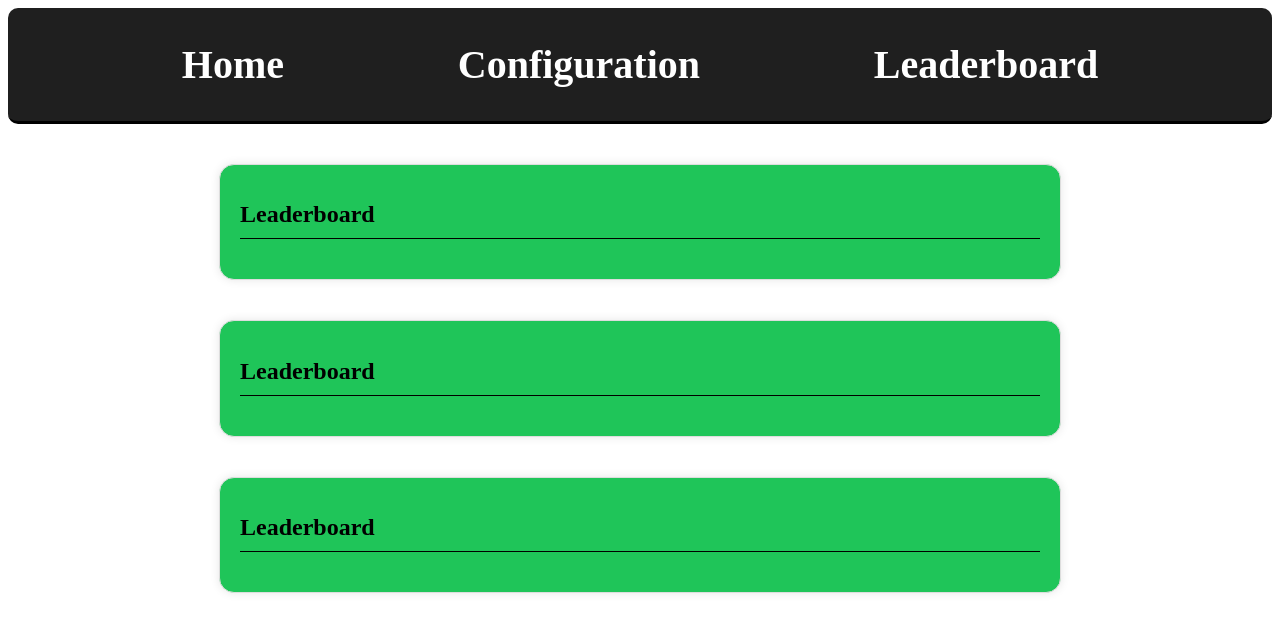
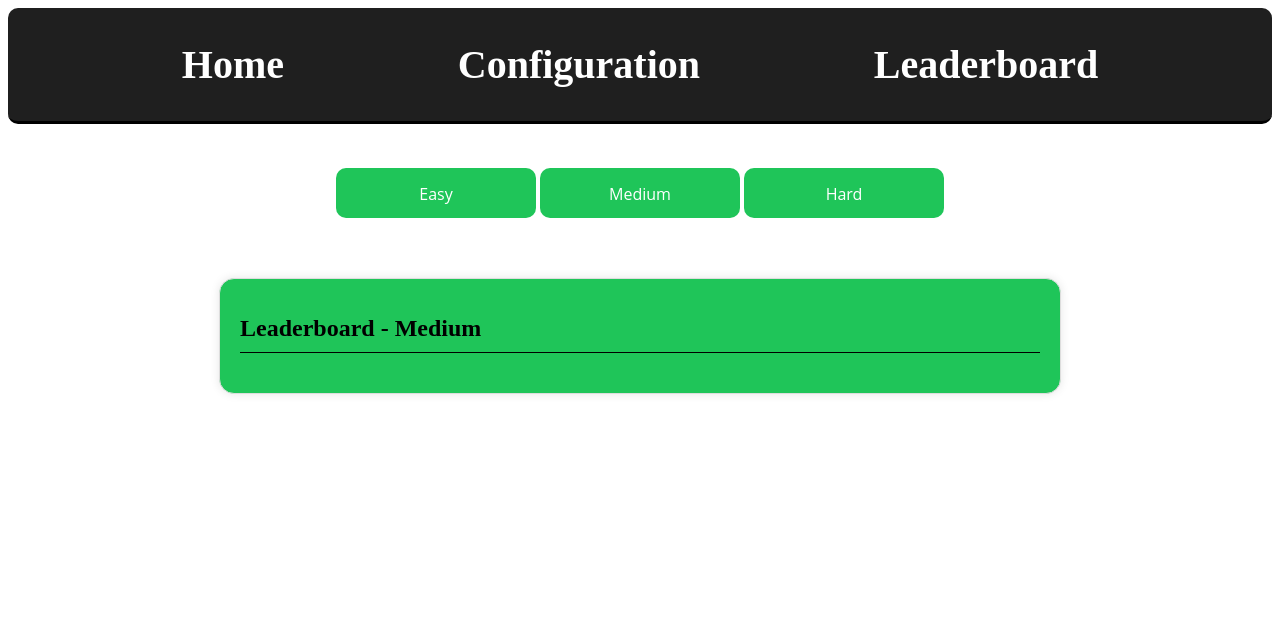
Before and after one commit to JosueJovel/spotify-guessing-game, an Angular app: page /leaderboard in a window 1280 px wide. Shown: the top 632 px of the page. Built offline with nearby package versions, Linux system fonts and the light colour scheme.

Commit message:
Refined Leaderboard switching with buttons

```diff
--- a/src/app/components/leaderboard/leaderboard.component.css
+++ b/src/app/components/leaderboard/leaderboard.component.css
@@ -42,14 +42,29 @@
   color: #666;
 }
 
+.leaderboard-switches {
+  display: flex;
+  justify-content: center;
+  margin-top: 40px;
+}
 
 button {
-  padding: 10px 20px;
+  font-family: 'Open Sans', sans-serif;
   border: none;
-  border-radius: 5px;
-  background-color: #4CAF50;
   color: white;
+  padding: 15px 32px;
+  text-align: center;
+  text-decoration: none;
+  display: inline-block;
+  font-size: 16px;
+  margin: 4px 2px;
   cursor: pointer;
+  background-color: #1fc559;
+  border-radius: 10px;
+  transition: color 0.2s;
+  width: 200px;
+  height: 50px;
+  margin-bottom: 20px;
 }
 
 button:hover {
--- a/src/app/components/leaderboard/leaderboard.component.html
+++ b/src/app/components/leaderboard/leaderboard.component.html
@@ -1,7 +1,13 @@
 
+  <!-- Also add conditions to buttons to look pressed based on variable. Do 3 ngifs also based on showLeaderboard (EX: easy button looks pressed if showLeaderboard=easy) -->
+  <div class="leaderboard-switches">
+      <button (click)="changeEasy()">Easy</button>
+      <button (click)="changeMedium()">Medium</button>
+      <button (click)="changeHard()">Hard</button>
+   </div>
   <!-- EASY -->
-  <div class="leaderboard-container easy-leaderboard">
-    <h1 class="title">Leaderboard</h1>
+  <div *ngIf="showLeaderboard === 'easy'" class="leaderboard-container easy-leaderboard">
+    <h1 class="title">Leaderboard - Easy</h1>
     <div class="title-underline"></div>
     <ul class="leaderboard-list">
       <li class="leaderboard-list-item" *ngFor="let player of easyLeaderboard">
@@ -13,8 +19,8 @@
   </div>
 
     <!-- MEDIUM -->
-  <div class="leaderboard-container medium-leaderboard">
-    <h1 class="title">Leaderboard</h1>
+  <div *ngIf="showLeaderboard === 'medium'" class="leaderboard-container medium-leaderboard">
+    <h1 class="title">Leaderboard - Medium</h1>
     <div class="title-underline"></div>
     <ul class="leaderboard-list">
       <li class="leaderboard-list-item" *ngFor="let player of mediumLeaderboard">
@@ -26,8 +32,8 @@
   </div>
 
     <!-- HARD -->
-  <div class="leaderboard-container hard-leaderboard">
-    <h1 class="title">Leaderboard</h1>
+  <div *ngIf="showLeaderboard === 'hard'" class="leaderboard-container hard-leaderboard">
+    <h1 class="title">Leaderboard - Hard</h1>
     <div class="title-underline"></div>
     <ul class="leaderboard-list">
       <li class="leaderboard-list-item" *ngFor="let player of hardLeaderboard">
--- a/src/app/components/leaderboard/leaderboard.component.ts
+++ b/src/app/components/leaderboard/leaderboard.component.ts
@@ -12,6 +12,7 @@ export class LeaderboardComponent implements OnInit {
   mediumLeaderboard: { name: string; score: number }[] = [];
   hardLeaderboard: { name: string; score: number }[] = [];
   newPlayer: { name: string; score: number } = { name: '', score: 0 };
+  showLeaderboard = "medium"
 
 
 
@@ -23,6 +24,16 @@ export class LeaderboardComponent implements OnInit {
     this.mediumLeaderboard = this.service.sortLeaderboard(this.service.getMediumLeaderboard());
     this.hardLeaderboard = this.service.sortLeaderboard(this.service.getHardLeaderboard());
   }
+
+  changeEasy() {
+    this.showLeaderboard = "easy";
+  }
+  changeMedium() {
+    this.showLeaderboard = "medium";
+  }
+  changeHard() {
+    this.showLeaderboard = "hard";
+  }
   // clearLeaderboard(): void {
   //   this.service.clearLeaderboard();
   //   this.leaderboard = [];
```
